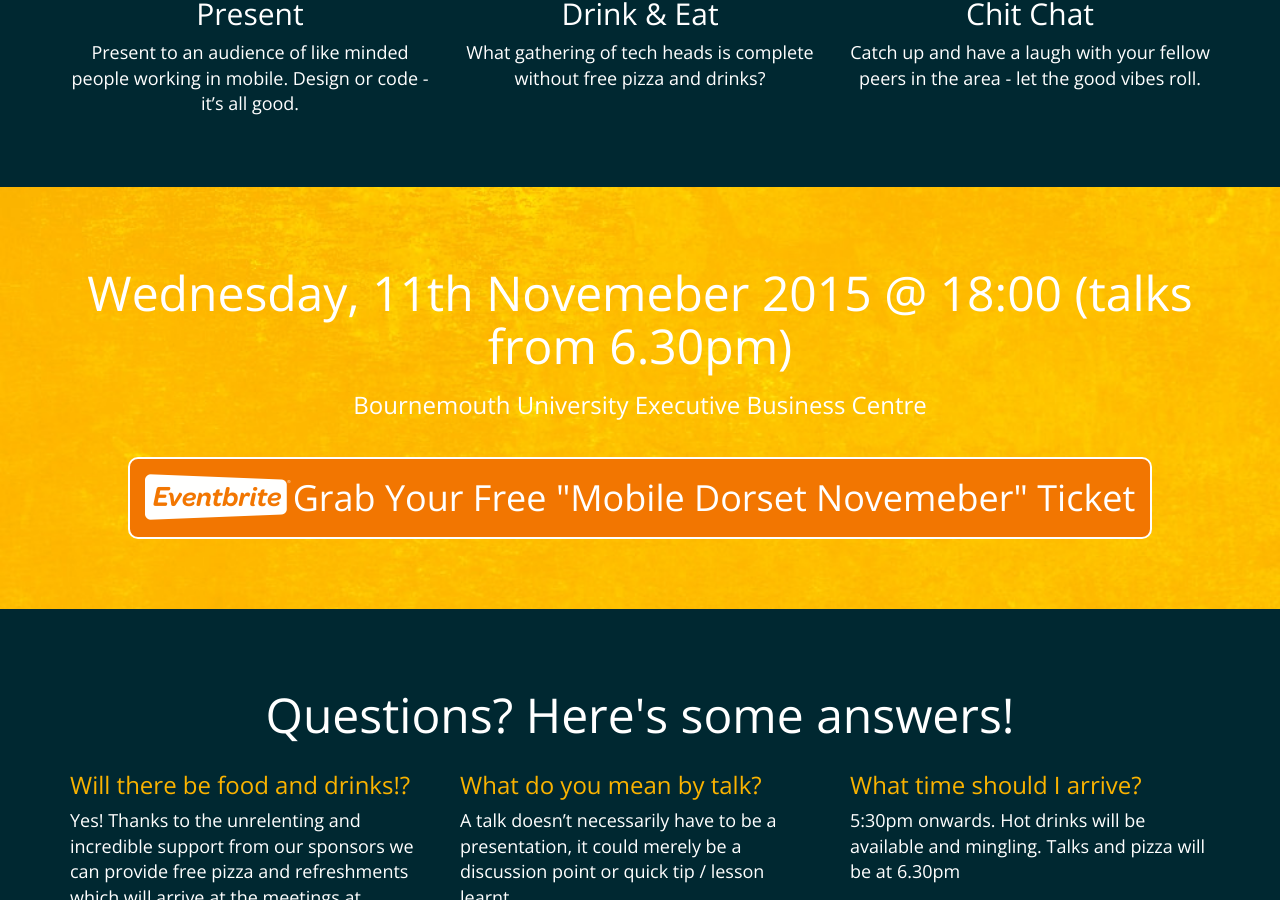
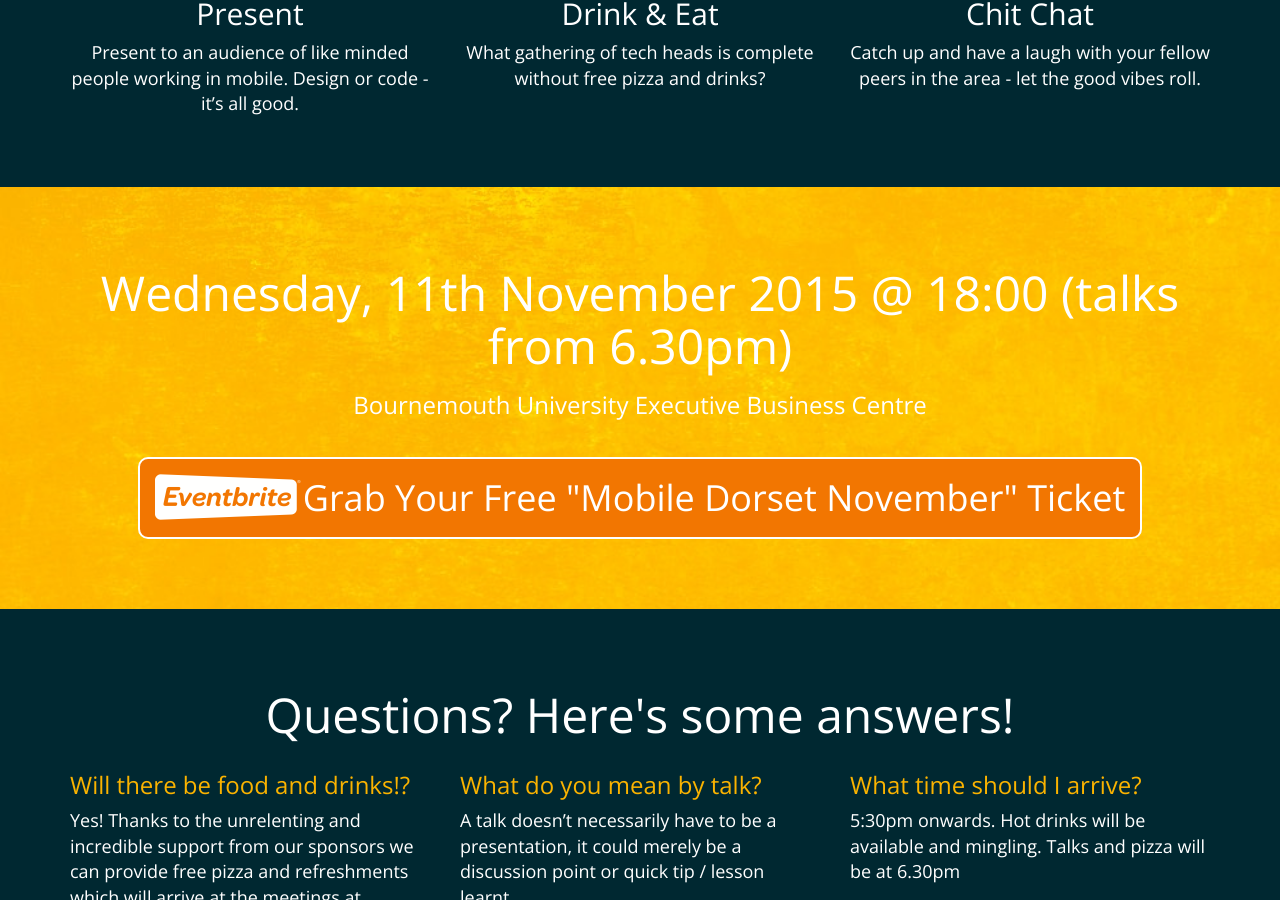
Before and after one commit to MobileDorset/mobiledorset.github.io, a Jekyll site: the page built from index.html, in a window 1280 px wide and 900 px high, scrolled down 1023 px. Built offline with Jekyll 4.4.1, drawn with Linux system fonts in a browser that asks for light colours.

Commit message:
Corrected spelling of November
Although I do think Novemeber has a nice ring to it

```diff
--- a/_data/events.yml
+++ b/_data/events.yml
@@ -1,4 +1,4 @@
-- name: Mobile Dorset Novemeber
-  datetime: Wednesday, 11th Novemeber 2015 @ 18:00 (talks from 6.30pm)
+- name: Mobile Dorset November
+  datetime: Wednesday, 11th November 2015 @ 18:00 (talks from 6.30pm)
   url: https://www.eventbrite.co.uk/e/mobile-dorset-november-2015-ebc-tickets-19101486059
   location: Bournemouth University Executive Business Centre
```
